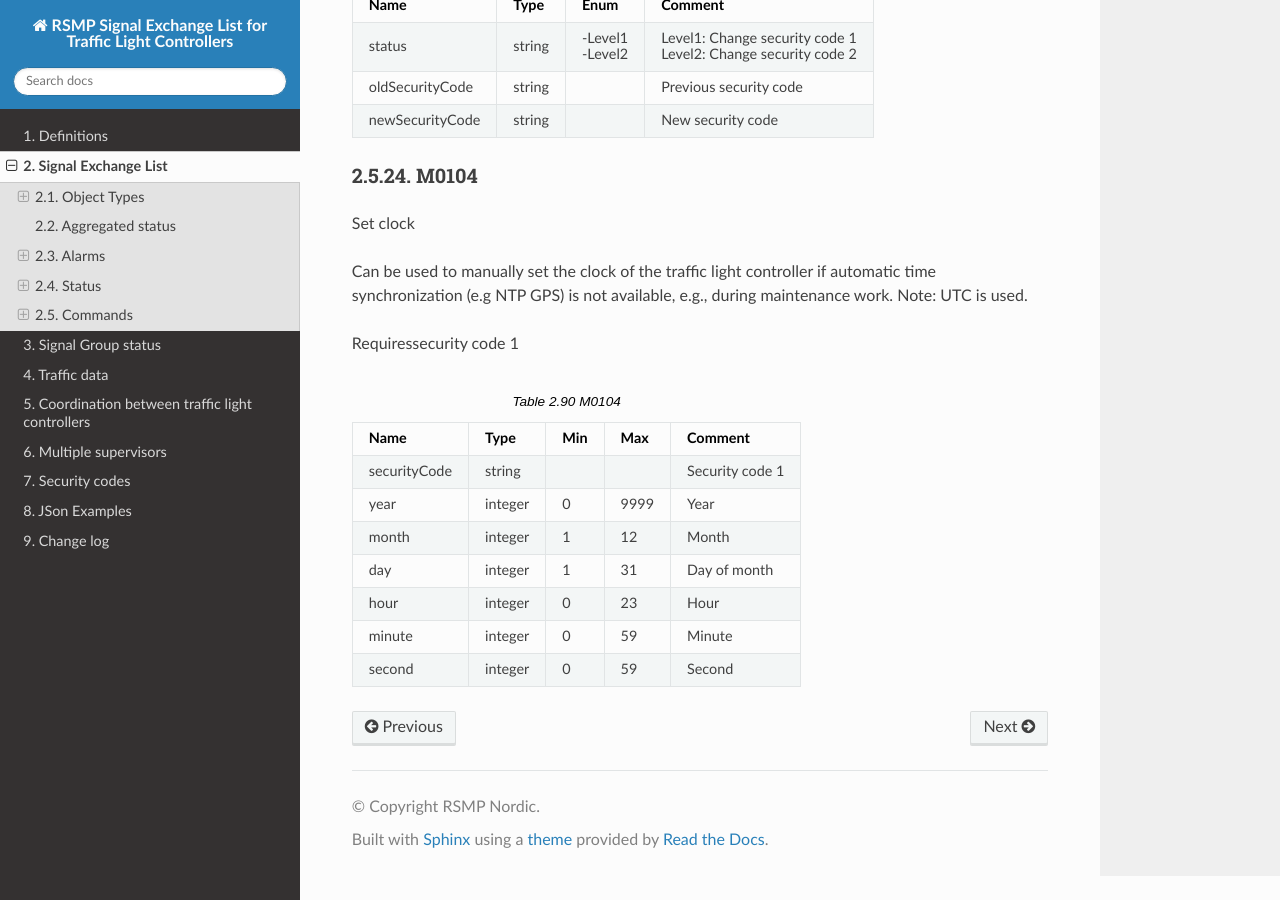
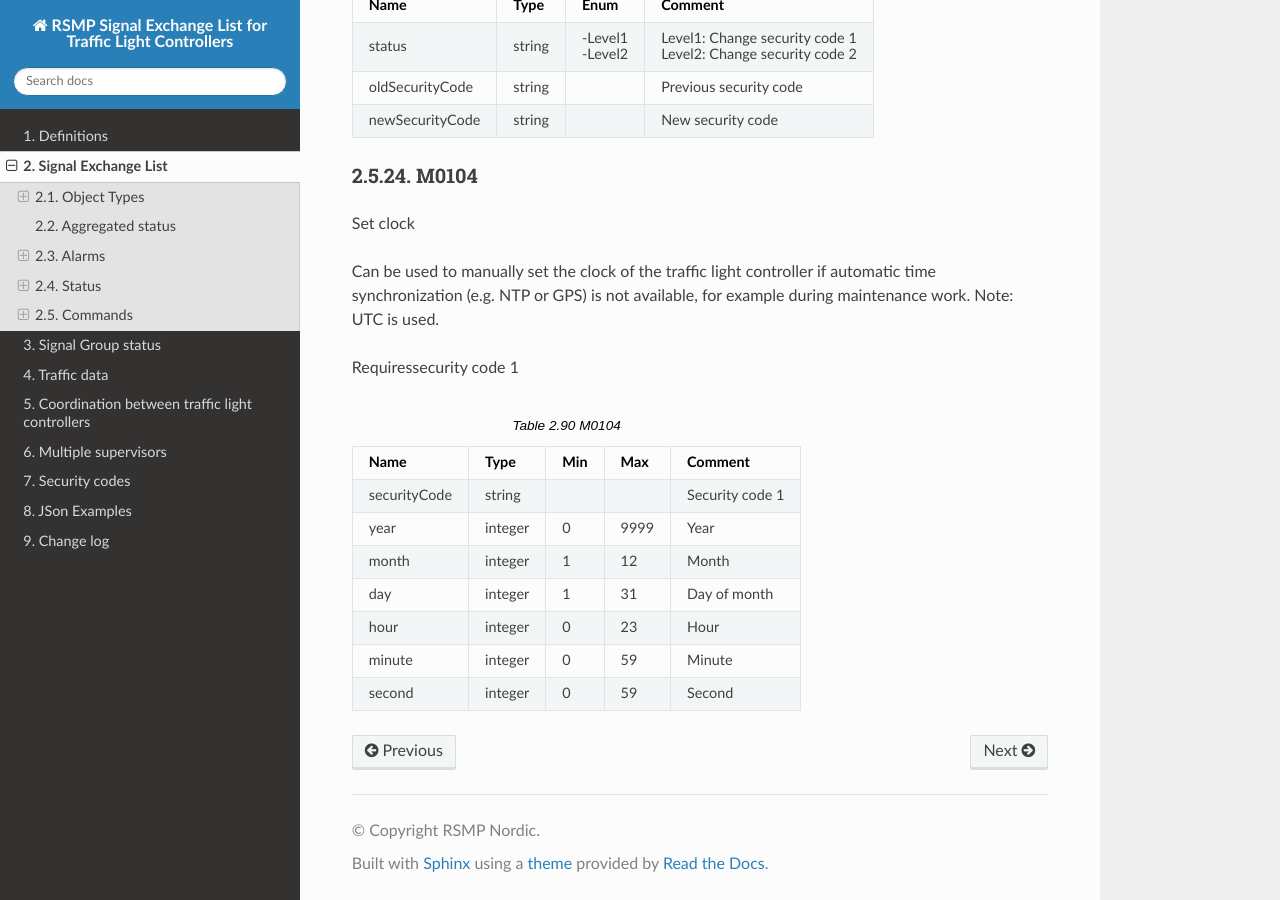
Before and after one commit to rsmp-nordic/rsmp_sxl_traffic_lights, a Sphinx documentation site: the page built from source/sxl_traffic_light_controller.rst, in a window 1280 px wide and 900 px high, scrolled down 45172 px. Built offline with Sphinx 7.4.7 and the Read the Docs theme 3.1.0, drawn with Linux system fonts in a browser that asks for light colours.

Commit message:
Update sxl_traffic_light_controller.rst

```diff
--- a/source/sxl_traffic_light_controller.rst
+++ b/source/sxl_traffic_light_controller.rst
@@ -2954,8 +2954,8 @@ M0104
 Set clock
 
 Can be used to manually set the clock of the traffic light controller if
-automatic time synchronization (e.g NTP GPS) is not available, e.g.,
-during maintenance work. Note: UTC is used.
+automatic time synchronization (e.g. NTP or GPS) is not available, for
+example during maintenance work. Note: UTC is used.
 
 Requiressecurity code 1
 
```
